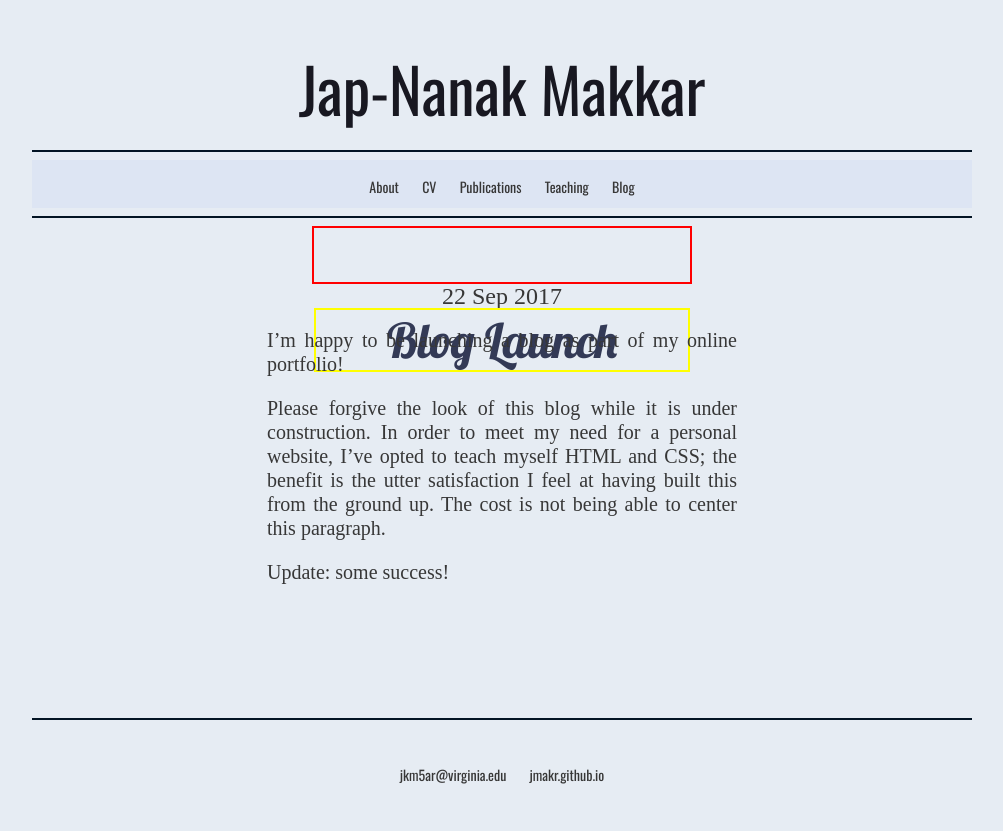
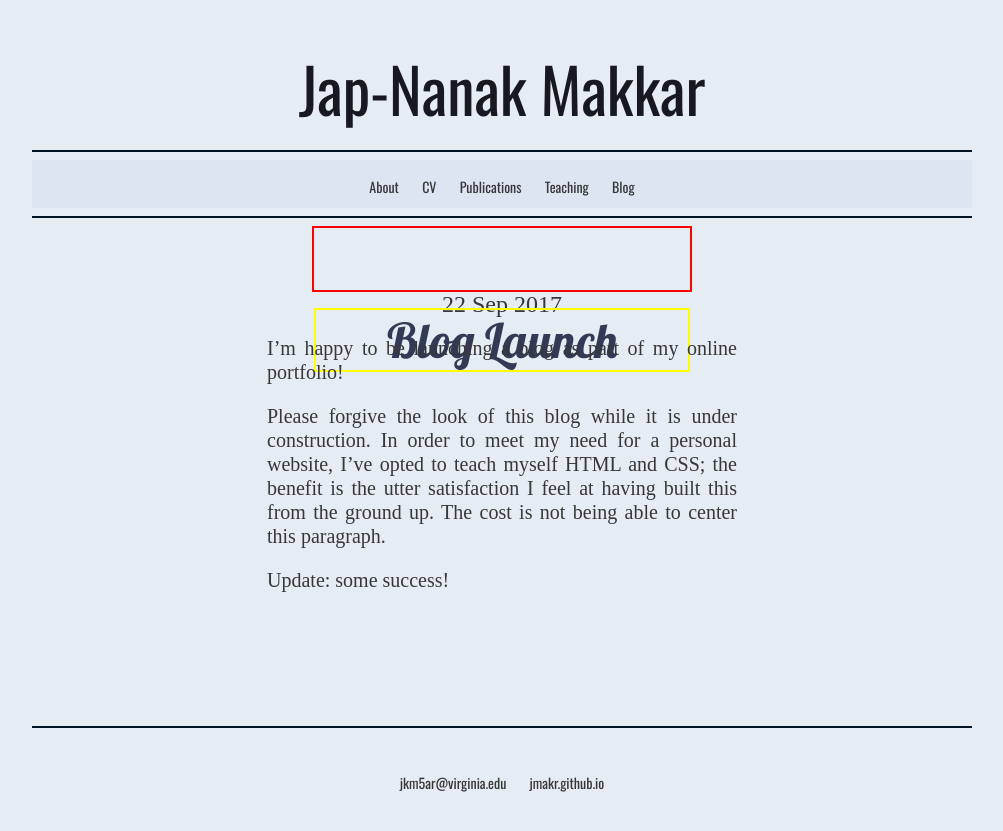
Before and after one commit to jmakr/jmakr.github.io, a Jekyll site: the page built from _posts/2017-09-22-Blog-Launch.md, in a window 1280 px wide. Shown: the top 831 px of the page, without its empty margins (138-1141 px from the left). Built offline with Jekyll 4.4.1, drawn with Linux system fonts in a browser that asks for light colours; some web fonts are replaced.

Commit message:
Update main.css

```diff
--- a/css/main.css
+++ b/css/main.css
@@ -108,7 +108,7 @@ a:hover {
 
 .bheadercontainer{/* blog header container  */
 	width:40%;
-	height: 54px;
+	height: 62px;
 	text-align: center;
 	margin-right: auto;
 	margin-left: auto;
```
